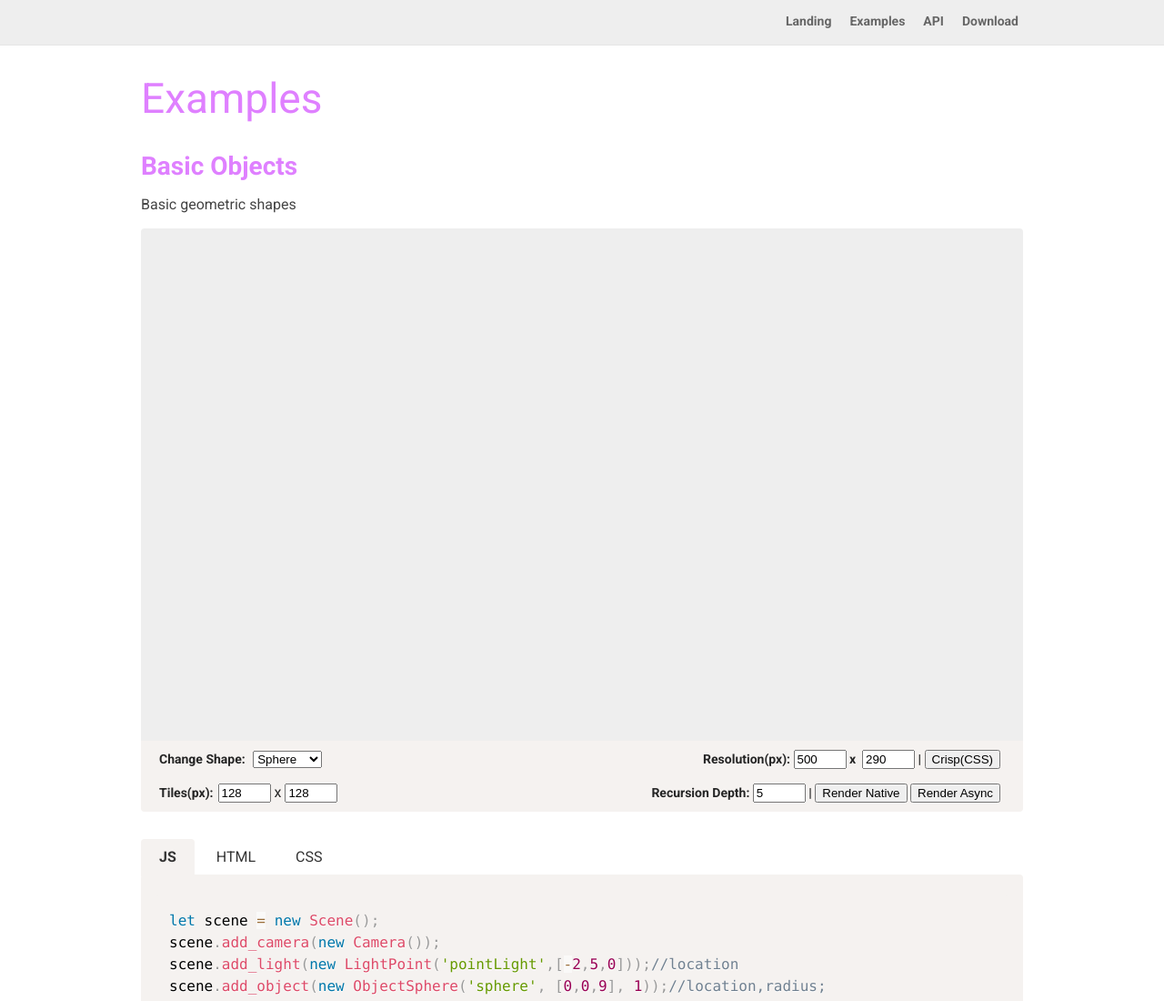
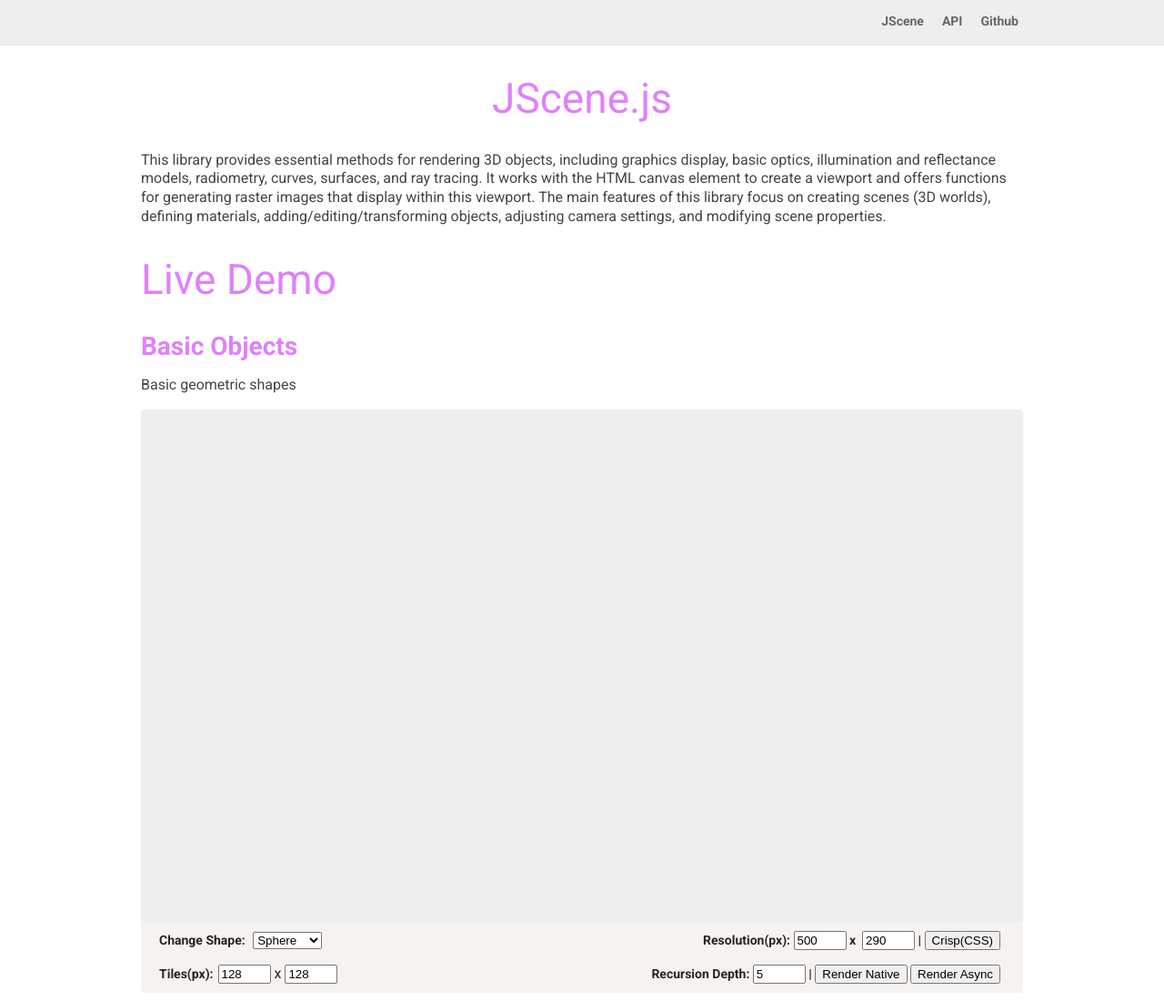
Before and after one commit to KylSong/JScene, a website: page pub/examples.html in a window 1280 px wide. Shown: the top 1100 px of the page at 91% size. Drawn offline with nearby package versions, Linux system fonts and the light colour scheme.

Commit message:
remove landing page

```diff
--- a/pub/examples.html
+++ b/pub/examples.html
@@ -2,7 +2,7 @@
 <!DOCTYPE html>
 <html lang="en">
 <head>
-	<title>Examples | JScene.js</title>
+	<title>JScene.js</title>
 	<meta charset="UTF-8">
 
 	<link type="text/css" rel="stylesheet" href="style/style.css">
@@ -17,17 +17,17 @@
 				<nav>
 				<ul class="clearfix">
 					<li>
-						<a class="text-link" href="https://github.com/KylSong/JScene/blob/master/pub/js/JScene.js" target="_blank" rel="external">Download</a>
+						<a class="text-link" href="https://github.com/KylSong/JScene/blob/master/pub/js/JScene.js" target="_blank" rel="external">Github</a>
 					</li>
 					<li>
 						<a class="text-link" id="nav-api" href="api.html">API</a>
 					</li>
 					<li>
-						<a class="text-link" id="nav-examples" href="examples.html">Examples</a>
+						<a class="text-link" id="nav-examples" href="examples.html">JScene</a>
 					</li>
-					<li>
+					<!-- <li>
 						<a class="text-link" href="landingpage.html">Landing</a>
-					</li>
+					</li> -->
 				</ul>
 				</nav>
 			</div>
@@ -35,7 +35,10 @@
 	</header>
 	<div class="main-content">
 		<div class="container bloc">
-			<h1>Examples</h1>
+			<h1 style="text-align: center;">JScene.js</h1>
+			<p>This library provides essential methods for rendering 3D objects, including graphics display, basic optics, illumination and reflectance models, radiometry, curves, surfaces, and ray tracing. It works with the HTML canvas element to create a viewport and offers functions for generating raster images that display within this viewport. The main features of this library focus on creating scenes (3D worlds), defining materials, adding/editing/transforming objects, adjusting camera settings, and modifying scene properties.</p>
+
+			<h1>Live Demo</h1>
 			<h2>Basic Objects</h2>
 			<p>Basic geometric shapes</p>
 			<div id='c1_s' class="sandbox">
--- a/server.js
+++ b/server.js
@@ -15,7 +15,7 @@ app.get('/',  (req, res) => {
 app.use(express.static(__dirname + '/pub'));
 
 
-const port = process.env.PORT || 5000;
+const port = process.env.PORT || 3000;
 app.listen(port, () => {
 	log(`Listening on port ${port}...`)
 });
```
Also changed, not shown: pub/api.html (+4 -4 lines), pub/example_2.html (+1 -1 lines), 1 other file.
